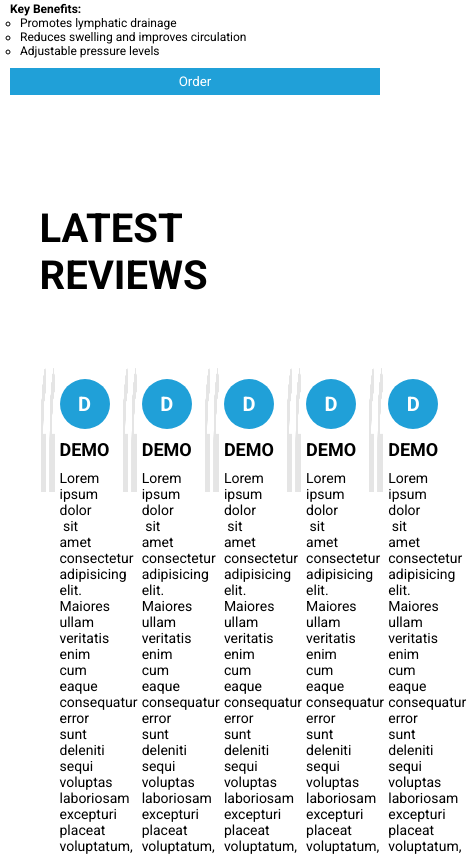
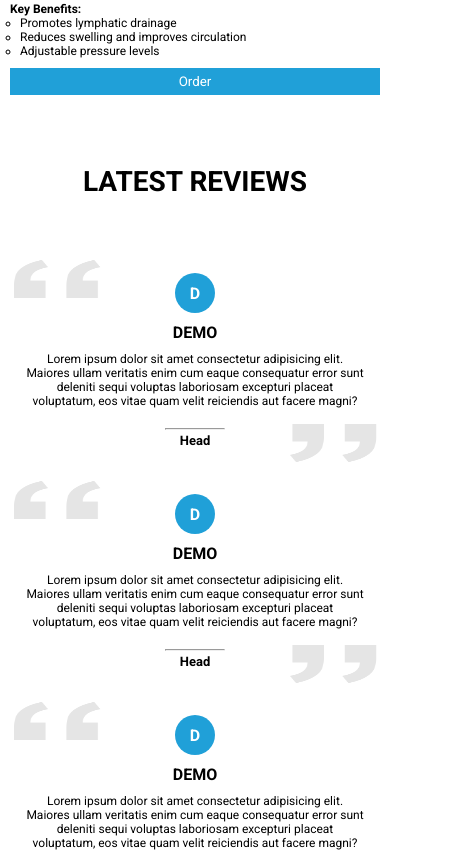
Before and after one commit to MKashanButt/squad-medical-supplies, a Next.js app: page /products in a window 390 px wide. Shown: the part 5980-6836 px from the top of the page, 468 px wide, since content can reach past the window. Built offline with nearby package versions, Linux system fonts and the light colour scheme.

Commit message:
added mobile responsiveness

```diff
--- a/src/assets/css/components/Reviews.module.css
+++ b/src/assets/css/components/Reviews.module.css
@@ -71,18 +71,52 @@
     font-weight: bold;
 }
 
-@media (max-width:360px) {
-    .reviews h2 {
-        font-size: 30px;
+@media (max-width: 640px) {
+    .reviews {
+        width: 100%;
+        padding: 30px 10px;
+        margin: 30px auto;
     }
 
     .reviews .stage {
-        width: 100%;
+        display: flex;
         flex-direction: column;
+    }
+
+    .reviews h2 {
+        font-size: 28px;
+    }
+
+    .reviews .stage {
+        flex-direction: column;
+        gap: 15px;
     }
 
     .reviews .stage .item {
         width: 100%;
-        padding: 20px 10px;
+        padding: 15px;
+    }
+
+    .reviews .stage .item .avatar {
+        width: 40px;
+        height: 40px;
+        font-size: 16px;
+    }
+
+    .reviews .stage .item h3 {
+        font-size: 16px;
+    }
+
+    .reviews .stage .item p,
+    .reviews .stage .item span {
+        font-size: 12px;
+    }
+
+    .reviews .stage .item hr {
+        width: 60px;
+    }
+
+    .reviews .stage .item span {
+        font-size: 13px;
     }
 }
```
